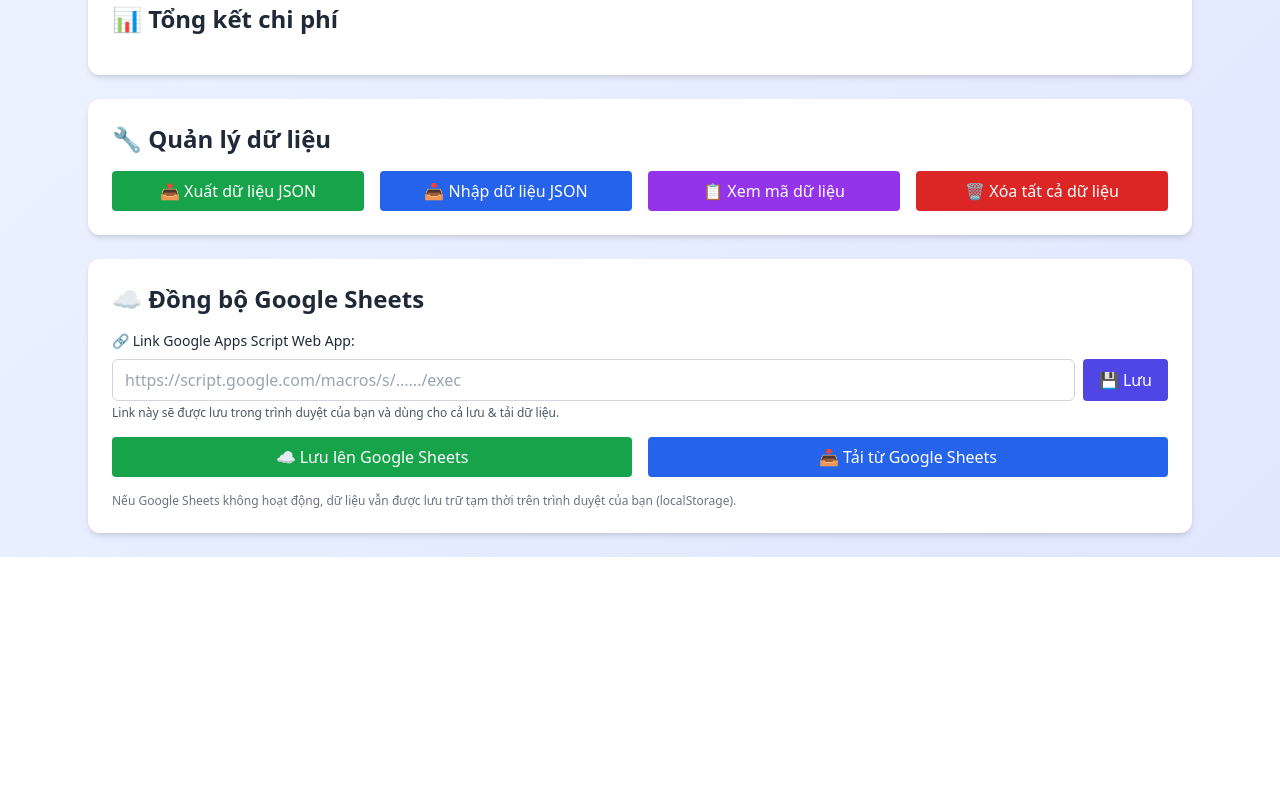
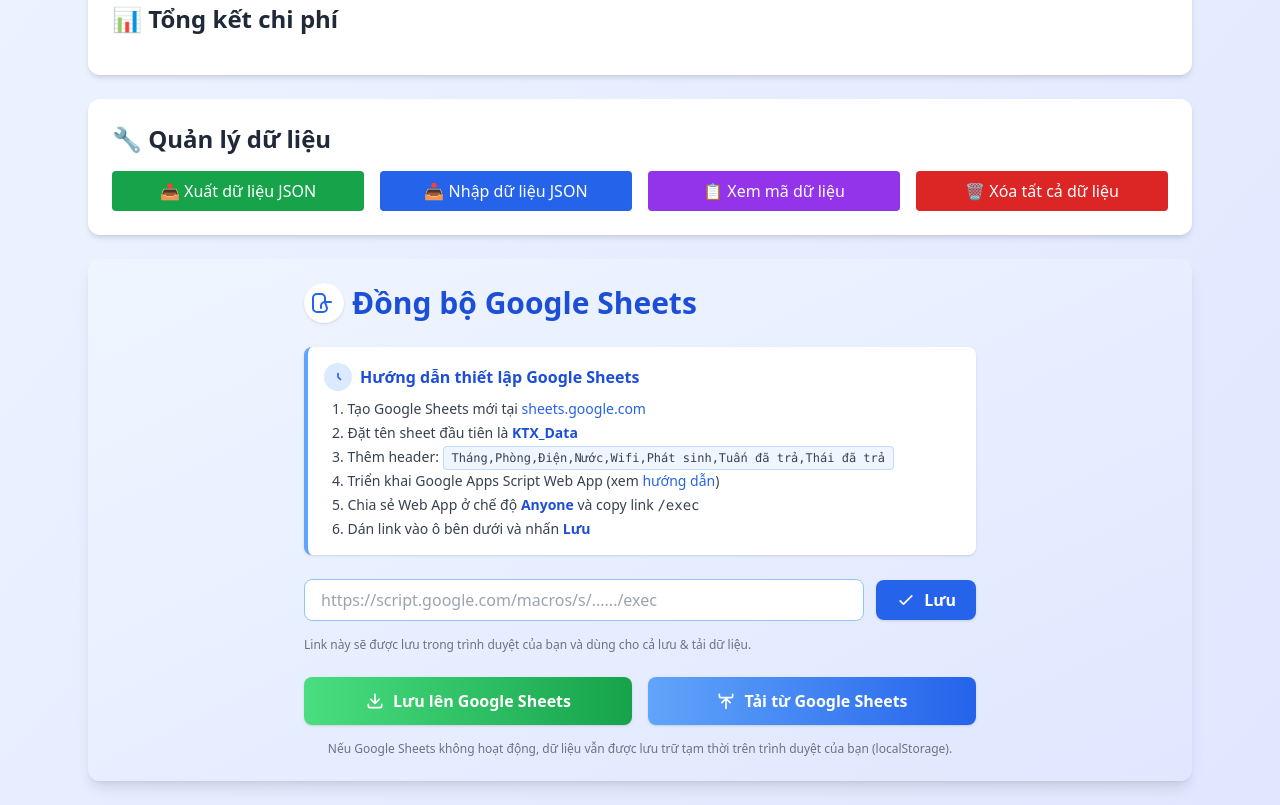
Before and after one commit to TuanTran-05/ktx-cost-tracker, a plain HTML site: page index.html in a window 1280 px wide. Shown: the part 679-1484 px from the top of the page. Before the commit the page ends 1236 px from the top, so only its background shows below. Drawn offline with nearby package versions, Linux system fonts and the light colour scheme; a script that the page names is missing.

Commit message:
Update index.html

```diff
--- a/index.html
+++ b/index.html
@@ -83,21 +83,56 @@
     </section>
 
     <!-- Google Sheets Integration Section -->
-    <section class="bg-white rounded-xl shadow-md p-6 mt-6">
-      <h3 class="text-2xl font-semibold mb-4">☁️ Đồng bộ Google Sheets</h3>
-      <div class="mb-4">
-        <label for="sheet-script-url" class="block text-sm font-medium mb-2">🔗 Link Google Apps Script Web App:</label>
-        <div class="flex space-x-2">
-          <input type="url" id="sheet-script-url" placeholder="https://script.google.com/macros/s/....../exec" class="flex-1 px-3 py-2 border border-gray-300 rounded-md focus:ring-2 focus:ring-indigo-500 focus:border-indigo-500" />
-          <button onclick="saveSheetScriptUrl()" class="bg-indigo-600 hover:bg-indigo-700 text-white px-4 py-2 rounded focus:ring-2 focus:ring-indigo-500 focus:ring-offset-2 transition">💾 Lưu</button>
+    <section class="bg-gradient-to-br from-blue-50 to-indigo-100 rounded-xl shadow-lg p-6 mt-6">
+      <div class="max-w-2xl mx-auto">
+        <h3 class="text-3xl font-bold mb-6 text-blue-700 flex items-center gap-2">
+          <span class="inline-block bg-white rounded-full p-2 shadow"><svg xmlns='http://www.w3.org/2000/svg' class='h-6 w-6 text-blue-600' fill='none' viewBox='0 0 24 24' stroke='currentColor'><path stroke-linecap='round' stroke-linejoin='round' stroke-width='2' d='M9 17v-2a4 4 0 014-4h6m-6 0V7a4 4 0 00-4-4H5a4 4 0 00-4 4v10a4 4 0 004 4h6a4 4 0 004-4z'/></svg></span>
+          Đồng bộ Google Sheets
+        </h3>
+        <!-- Step-by-step setup -->
+        <div class="bg-white rounded-lg shadow p-4 mb-6 border-l-4 border-blue-400">
+          <div class="flex items-center mb-2">
+            <span class="inline-block bg-blue-100 text-blue-600 rounded-full p-1 mr-2"><svg xmlns='http://www.w3.org/2000/svg' class='h-5 w-5' fill='none' viewBox='0 0 24 24' stroke='currentColor'><path stroke-linecap='round' stroke-linejoin='round' stroke-width='2' d='M12 8v4l3 3'/></svg></span>
+            <span class="font-semibold text-blue-700">Hướng dẫn thiết lập Google Sheets</span>
+          </div>
+          <ol class="list-decimal list-inside text-sm text-gray-700 space-y-1 pl-2">
+            <li>Tạo Google Sheets mới tại <a href="https://sheets.google.com" target="_blank" class="text-blue-600 hover:underline font-medium">sheets.google.com</a></li>
+            <li>Đặt tên sheet đầu tiên là <span class="font-semibold text-blue-700">KTX_Data</span></li>
+            <li>Thêm header: <span class="bg-blue-50 px-2 py-1 rounded text-xs font-mono border border-blue-200">Tháng,Phòng,Điện,Nước,Wifi,Phát sinh,Tuấn đã trả,Thái đã trả</span></li>
+            <li>Triển khai Google Apps Script Web App (xem <a href="https://developers.google.com/apps-script/guides/web" target="_blank" class="text-blue-600 hover:underline">hướng dẫn</a>)</li>
+            <li>Chia sẻ Web App ở chế độ <span class="font-semibold text-blue-700">Anyone</span> và copy link <span class="font-mono">/exec</span></li>
+            <li>Dán link vào ô bên dưới và nhấn <span class="font-semibold text-blue-700">Lưu</span></li>
+          </ol>
         </div>
-        <p class="text-xs text-gray-600 mt-1">Link này sẽ được lưu trong trình duyệt của bạn và dùng cho cả lưu & tải dữ liệu.</p>
+        <!-- Script URL input -->
+        <div class="flex flex-col md:flex-row items-center gap-3 mb-4">
+          <input type="url" id="sheet-script-url" placeholder="https://script.google.com/macros/s/....../exec" class="flex-1 px-4 py-2 border border-blue-300 rounded-lg focus:ring-2 focus:ring-blue-400 focus:border-blue-500 transition" />
+          <button onclick="saveSheetScriptUrl()" class="flex items-center gap-2 bg-blue-600 hover:bg-blue-700 text-white px-5 py-2 rounded-lg font-semibold shadow transition focus:ring-2 focus:ring-blue-400 focus:ring-offset-2">
+            <svg xmlns='http://www.w3.org/2000/svg' class='h-5 w-5' fill='none' viewBox='0 0 24 24' stroke='currentColor'><path stroke-linecap='round' stroke-linejoin='round' stroke-width='2' d='M5 13l4 4L19 7'/></svg>
+            Lưu
+          </button>
+        </div>
+        <p class="text-xs text-gray-500 mb-6">Link này sẽ được lưu trong trình duyệt của bạn và dùng cho cả lưu & tải dữ liệu.</p>
+        <!-- Action buttons -->
+        <div class="grid grid-cols-1 md:grid-cols-2 gap-4 mb-4">
+          <button onclick="saveToSheet()" class="flex items-center gap-2 justify-center bg-gradient-to-r from-green-400 to-green-600 hover:from-green-500 hover:to-green-700 text-white px-6 py-3 rounded-lg font-semibold shadow transition focus:ring-2 focus:ring-green-400 focus:ring-offset-2">
+            <svg xmlns='http://www.w3.org/2000/svg' class='h-5 w-5' fill='none' viewBox='0 0 24 24' stroke='currentColor'><path stroke-linecap='round' stroke-linejoin='round' stroke-width='2' d='M4 16v2a2 2 0 002 2h12a2 2 0 002-2v-2M7 10l5 5m0 0l5-5m-5 5V4'/></svg>
+            Lưu lên Google Sheets
+          </button>
+          <button onclick="loadFromSheet()" class="flex items-center gap-2 justify-center bg-gradient-to-r from-blue-400 to-blue-600 hover:from-blue-500 hover:to-blue-700 text-white px-6 py-3 rounded-lg font-semibold shadow transition focus:ring-2 focus:ring-blue-400 focus:ring-offset-2">
+            <svg xmlns='http://www.w3.org/2000/svg' class='h-5 w-5' fill='none' viewBox='0 0 24 24' stroke='currentColor'><path stroke-linecap='round' stroke-linejoin='round' stroke-width='2' d='M4 4v2a2 2 0 002 2h12a2 2 0 002-2V4M7 14l5-5m0 0l5 5m-5-5v12'/></svg>
+            Tải từ Google Sheets
+          </button>
+        </div>
+        <!-- Status bar -->
+        <div id="gs-status-bar" class="hidden mt-4">
+          <div class="flex items-center gap-2 bg-white border border-blue-200 rounded-lg px-4 py-2 shadow animate-pulse">
+            <svg id="gs-status-spinner" class="h-5 w-5 text-blue-500 animate-spin" fill="none" viewBox="0 0 24 24"><circle class="opacity-25" cx="12" cy="12" r="10" stroke="currentColor" stroke-width="4"></circle><path class="opacity-75" fill="currentColor" d="M4 12a8 8 0 018-8v8z"></path></svg>
+            <span id="gs-status-text" class="text-blue-700 font-medium">Đang đồng bộ...</span>
+          </div>
+        </div>
+        <div class="mt-4 text-xs text-gray-500 text-center">Nếu Google Sheets không hoạt động, dữ liệu vẫn được lưu trữ tạm thời trên trình duyệt của bạn (localStorage).</div>
       </div>
-      <div class="grid grid-cols-1 md:grid-cols-2 gap-4 mt-4">
-        <button onclick="saveToSheet()" class="bg-green-600 hover:bg-green-700 text-white px-4 py-2 rounded focus:ring-2 focus:ring-green-500 focus:ring-offset-2 transition">☁️ Lưu lên Google Sheets</button>
-        <button onclick="loadFromSheet()" class="bg-blue-600 hover:bg-blue-700 text-white px-4 py-2 rounded focus:ring-2 focus:ring-blue-500 focus:ring-offset-2 transition">📥 Tải từ Google Sheets</button>
-      </div>
-      <div class="mt-4 text-xs text-gray-500">Nếu Google Sheets không hoạt động, dữ liệu vẫn được lưu trữ tạm thời trên trình duyệt của bạn (localStorage).</div>
     </section>
   </div>
 
@@ -269,7 +304,7 @@
 
     function saveToSheet() {
       if (!sheetScriptUrl) {
-        showToast('Vui lòng nhập link Google Apps Script!', 'error');
+        showToast('https://script.google.com/macros/s/AKfycby38f7srI89aQOGhCbOopaA0HU1M2Y1YBX5CnaTbwMPOT9jbDg2DBi-QcLmfXU2aXTM/exec', 'error');
         return;
       }
       fetch(sheetScriptUrl, {
@@ -772,6 +807,21 @@
 
     // Initialize
     loadFromLocal();
+
+    // --- Google Sheets Integration with beautiful status bar ---
+    function showGSStatusBar(message, show = true) {
+      const bar = document.getElementById('gs-status-bar');
+      const text = document.getElementById('gs-status-text');
+      const spinner = document.getElementById('gs-status-spinner');
+      if (show) {
+        bar.classList.remove('hidden');
+        text.textContent = message;
+        spinner.classList.remove('hidden');
+      } else {
+        bar.classList.add('hidden');
+        spinner.classList.add('hidden');
+      }
+    }
   </script>
 </body>
 </html>
```
